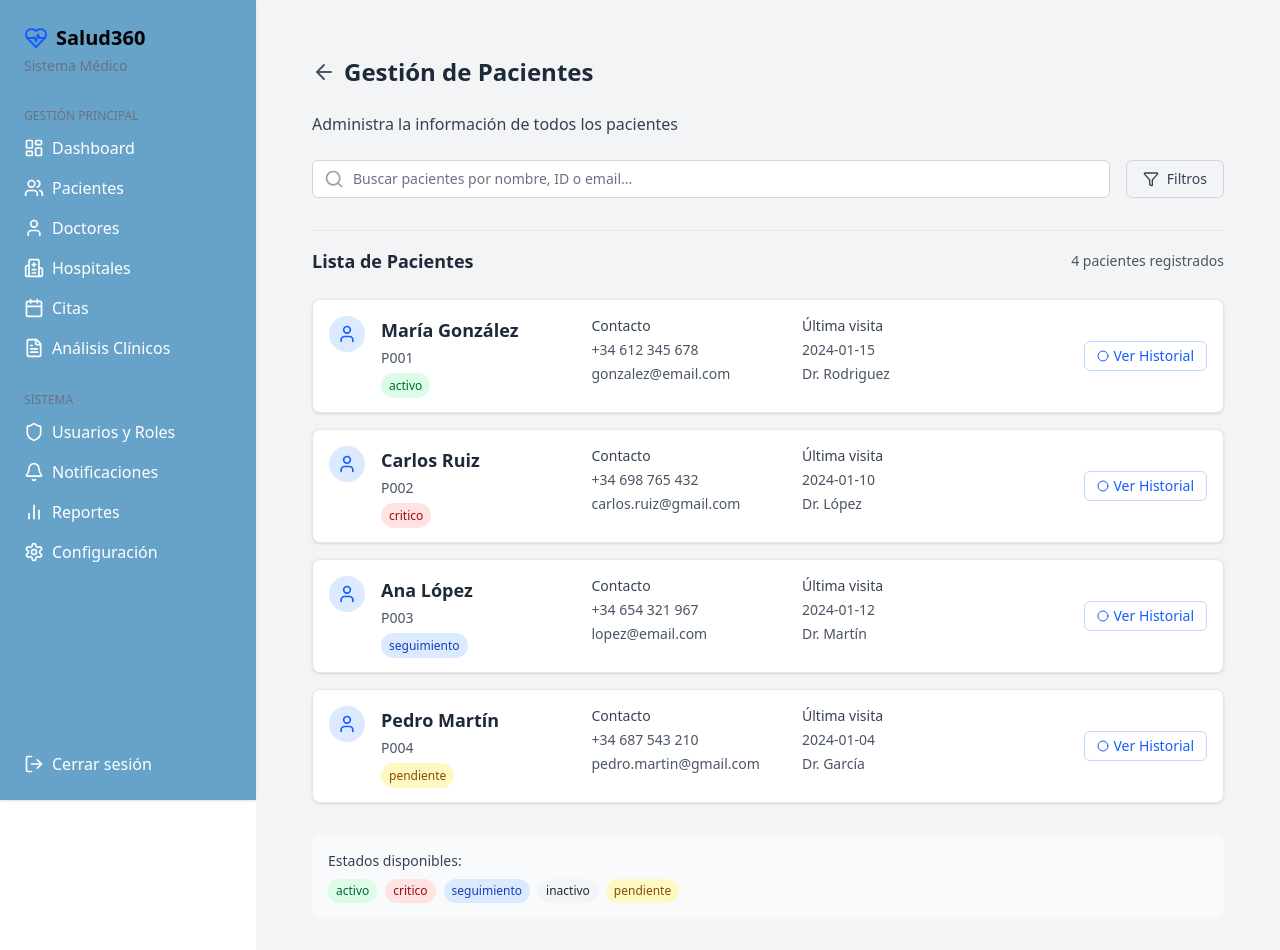
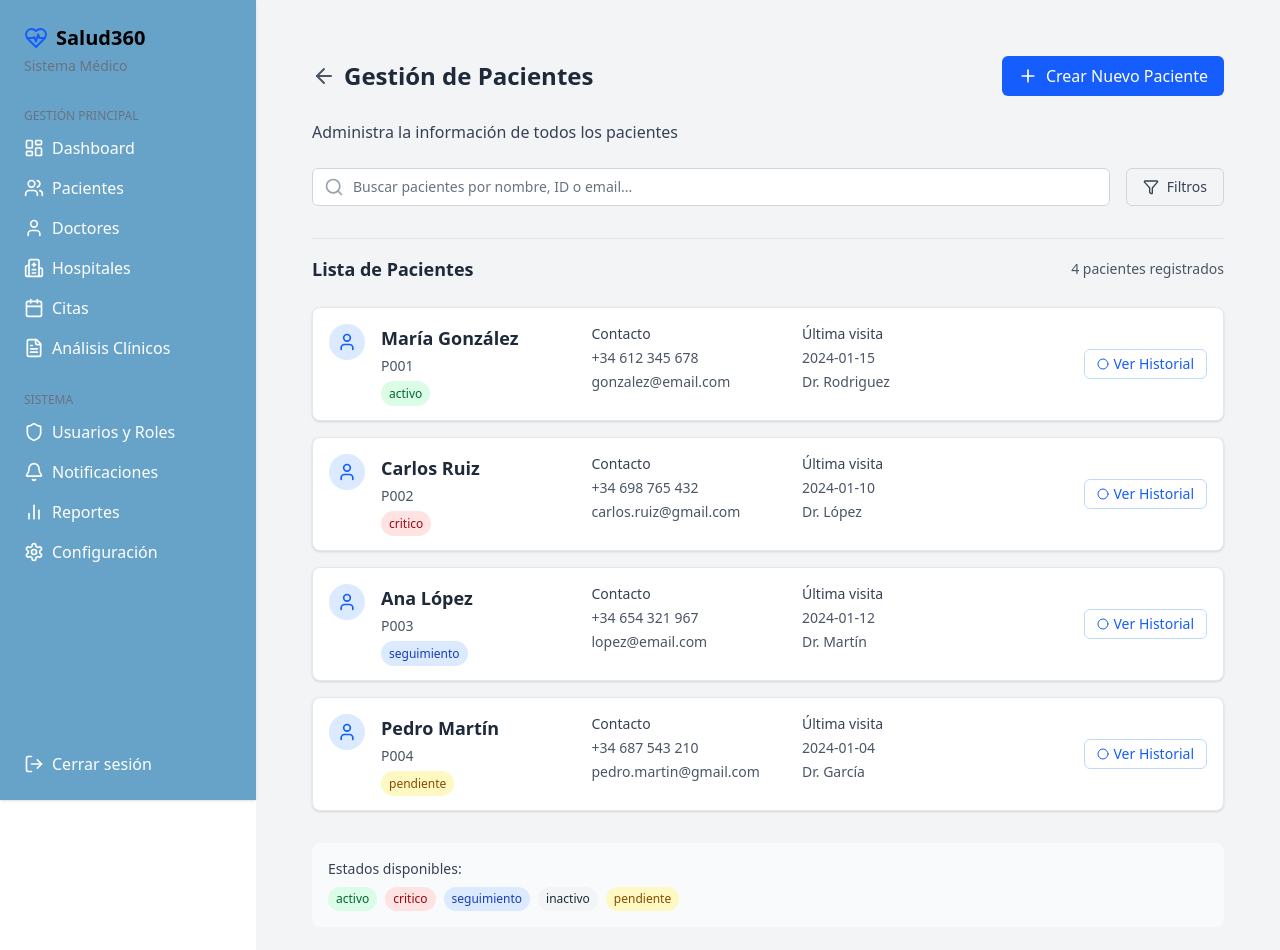
Before and after one commit to VictorAponteParedes/Salud360BackOffice, a React (Vite) app: page /patients in a window 1280 px wide. Shown: the top 950 px of the page. Built offline with nearby package versions, Linux system fonts and the light colour scheme.

Commit message:
agrega botón para crear nuevo paciente en el componente PatientList

```diff
--- a/src/screens/patients/ListPatients.tsx
+++ b/src/screens/patients/ListPatients.tsx
@@ -1,6 +1,6 @@
 // src/screens/PatientList.tsx
 import { motion } from "framer-motion";
-import { Search, ArrowLeft, Filter, User } from "lucide-react";
+import { Search, ArrowLeft, Filter, User, Plus } from "lucide-react";
 import { useNavigate } from "react-router-dom";
 import { patients } from "../../mocks/patients";
 import { PatientCard } from "./PatiendCard";
@@ -10,6 +10,11 @@ import { PatientStatusEnum } from "../../enums";
 export default function PatientList() {
   const navigate = useNavigate();
 
+  const handleCreateNewPatient = () => {
+    // Navegar a la vista de creación de paciente
+    navigate("/patients/create");
+  };
+
   return (
     <motion.div
       initial={{ opacity: 0, x: -50 }}
@@ -17,15 +22,26 @@ export default function PatientList() {
       transition={{ duration: 0.6, ease: "easeOut" }}
       className="max-w-6xl mx-auto p-8"
     >
-      <div className="flex items-center gap-2 mb-6">
+      <div className="flex items-center justify-between mb-6">
+        <div className="flex items-center gap-2">
+          <button
+            type="button"
+            onClick={() => navigate(-1)}
+            className="text-gray-600 hover:text-gray-800"
+          >
+            <ArrowLeft className="w-6 h-6" />
+          </button>
+          <h1 className="text-2xl font-bold text-gray-800">Gestión de Pacientes</h1>
+        </div>
+
+        {/* Botón para crear nuevo paciente */}
         <button
-          type="button"
-          onClick={() => navigate(-1)}
-          className="text-gray-600 hover:text-gray-800"
+          onClick={handleCreateNewPatient}
+          className="flex items-center gap-2 px-4 py-2 bg-blue-600 text-white rounded-md hover:bg-blue-700 transition-colors"
         >
-          <ArrowLeft className="w-6 h-6" />
+          <Plus className="w-5 h-5" />
+          Crear Nuevo Paciente
         </button>
-        <h1 className="text-2xl font-bold text-gray-800">Gestión de Pacientes</h1>
       </div>
 
       <p className="mb-6 text-gray-700">Administra la información de todos los pacientes</p>
```
